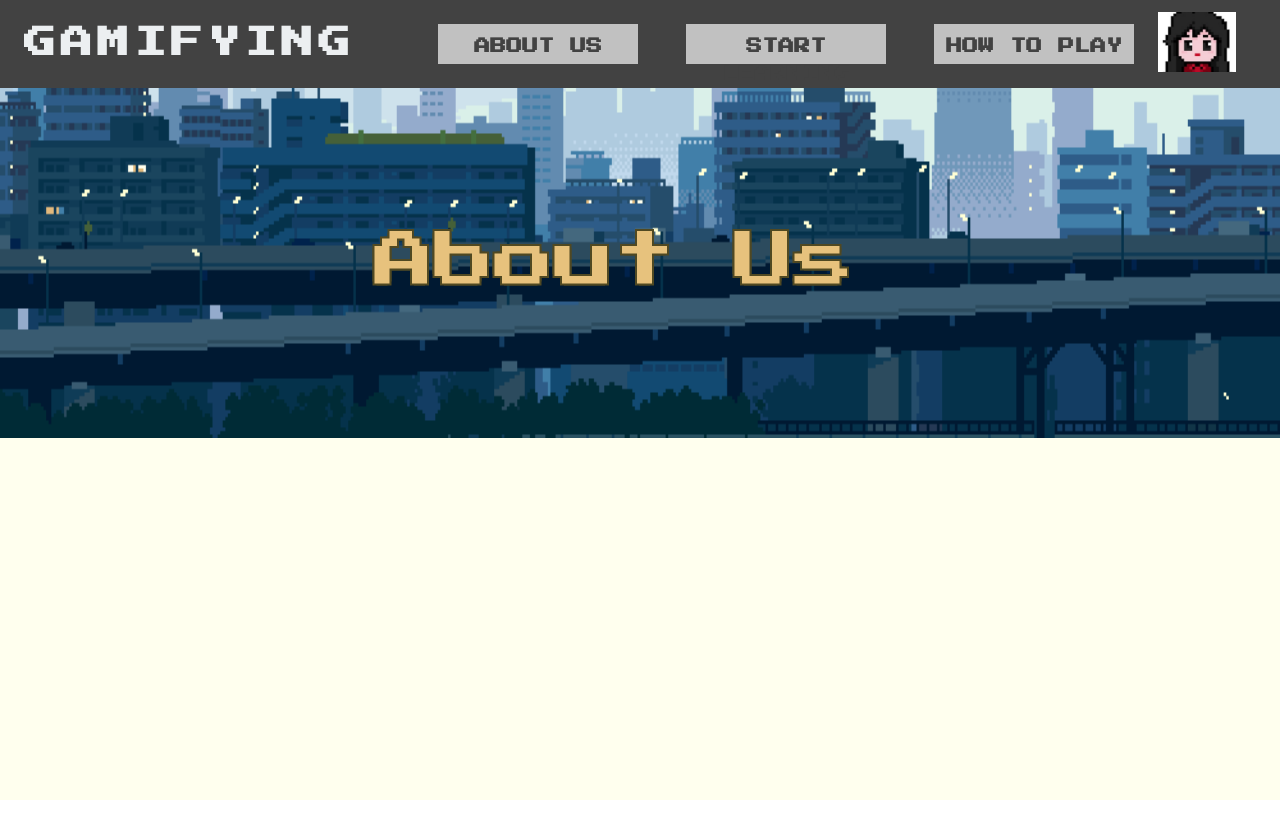
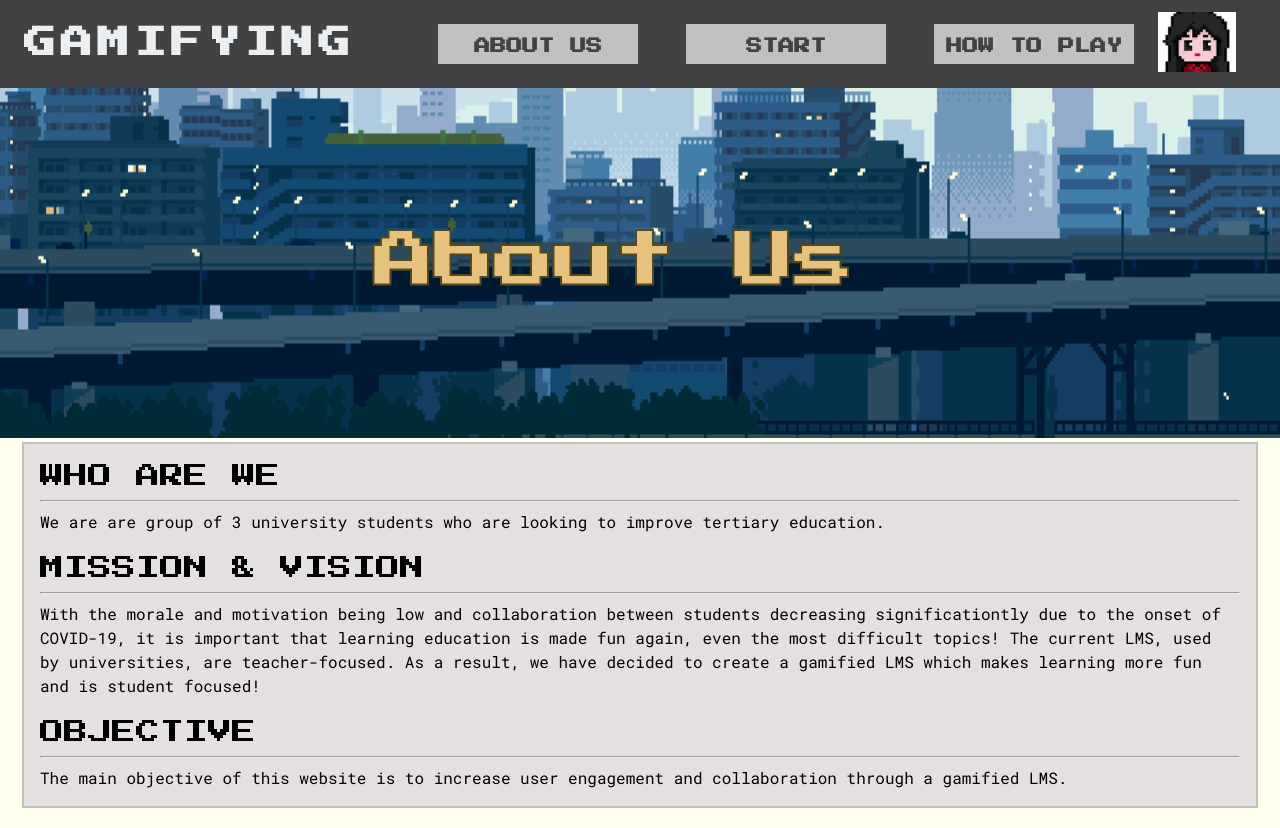
Before and after one commit to alinestamb/Gamification, a React (Create React App) app in the folder gamification/: page /aboutus in a window 1280 px wide. Before the commit the page ends 800 px from the top, so only its background shows below. Built offline with nearby package versions, Linux system fonts and the light colour scheme.

Commit message:
About us page and How to play page

```diff
--- a/gamification/src/mainpages/aboutus.js
+++ b/gamification/src/mainpages/aboutus.js
@@ -29,6 +29,22 @@ const Aboutus = () => {
                     About Us
                 </Typography>
             </Box>
+            <Box sx={{ display: 'flex', justifyContent: 'center',  alignItems: 'center' }}>
+            <Box bgcolor="#E5E0E0" flex={1} p={2} sx={{ marginBottom: '20px', border: '2px solid #c1c1c1', maxWidth: '1200px' }} >
+            <Grid item xs={12}>
+                    <Typography variant='h5' fontFamily="Gamer">WHO ARE WE</Typography> <hr />
+                    <Typography fontFamily="RobotoMonoV"> We are are group of 3 university students who are looking to improve tertiary education.</Typography> <br />
+                        <Typography variant='h5' fontFamily="Gamer">MISSION & VISION</Typography> <hr />
+                        <Typography fontFamily="RobotoMonoV">
+                        With the morale and motivation being low and collaboration between students decreasing significationtly due to the onset of COVID-19,
+                        it is important that learning education is made fun again, even the most difficult topics! The current LMS, used by universities, are teacher-focused.
+                        As a result, we have decided to create a gamified LMS which makes learning more fun and is student focused!</Typography> <br />
+                        <Typography variant='h5' fontFamily="Gamer">OBJECTIVE</Typography> <hr />
+                        <Typography fontFamily="RobotoMonoV">
+                        The main objective of this website is to increase user engagement and collaboration through a gamified LMS.</Typography>
+            </Grid>
+            </Box>
+            </Box>
         </Box>
     );
 };
--- a/gamification/src/mainpages/howtoplay.js
+++ b/gamification/src/mainpages/howtoplay.js
@@ -95,14 +95,16 @@ const Howtoplay = () => {
                 <Box bgcolor="#e3e9df" flex={1} p={2} sx={{ marginBottom: '20px', border: '2px solid #c5d1be'}}>
                     <Grid xs={12}>
                     <Typography fontFamily="Gamer" variant="h6" sx={{textDecoration:"underline"}}>Frequently Asked Questions</Typography>
-                    <Typography fontFamily="RobotoMonov" sx={{fontSize:"16px", color:"Green"}}>1. How can I contribute to the discussion?</Typography>
+                    <Typography fontFamily="RobotoMonov" sx={{fontSize:"16px", color:"Green"}}>1. What is the purpose of this website?</Typography>
+                    <Typography fontFamily="RobotoMonov" sx={{fontSize:"14px"}}> The main objective of this website is to increase user engagement and collaboration through a gamified LMS.</Typography>
+                    <Typography fontFamily="RobotoMonov" sx={{fontSize:"16px", color:"Green"}}>2. How can I contribute to the discussion?</Typography>
                     <Typography fontFamily="RobotoMonov" sx={{fontSize:"14px"}}> Just click on "Type a response" and then click submit to contribute to the discussion.</Typography>
-                    <Typography fontFamily="RobotoMonov" sx={{fontSize:"16px", color:"Green"}}>2. How many times can I attempt the quiz.</Typography>
+                    <Typography fontFamily="RobotoMonov" sx={{fontSize:"16px", color:"Green"}}>3. How many times can I attempt the quiz.</Typography>
                     <Typography fontFamily="RobotoMonov" sx={{fontSize:"14px"}}> You can attempt the quiz as many times as you like. We suggest understanding the content
                     and revising any areas that you may be having trouble with before re-doing the quiz.</Typography>
-                    <Typography fontFamily="RobotoMonov" sx={{fontSize:"16px", color:"Green"}}>3. Why can't I access chapter 2?</Typography>
+                    <Typography fontFamily="RobotoMonov" sx={{fontSize:"16px", color:"Green"}}>4. Why can't I access chapter 2?</Typography>
                     <Typography fontFamily="RobotoMonov" sx={{fontSize:"14px"}}> To access the next chapters, you need to first pass the final quiz of the previous chapter.</Typography>
-                    <Typography fontFamily="RobotoMonov" sx={{fontSize:"16px", color:"Green"}}>4. How can I contribute to the discussion?</Typography>
+                    <Typography fontFamily="RobotoMonov" sx={{fontSize:"16px", color:"Green"}}>5. How can I contribute to the discussion?</Typography>
                     <Typography fontFamily="RobotoMonov" sx={{fontSize:"14px"}}> Just click on "Type a response" and then click submit to contribute to the discussion.</Typography>
                     </Grid>
                     </Box>
```
